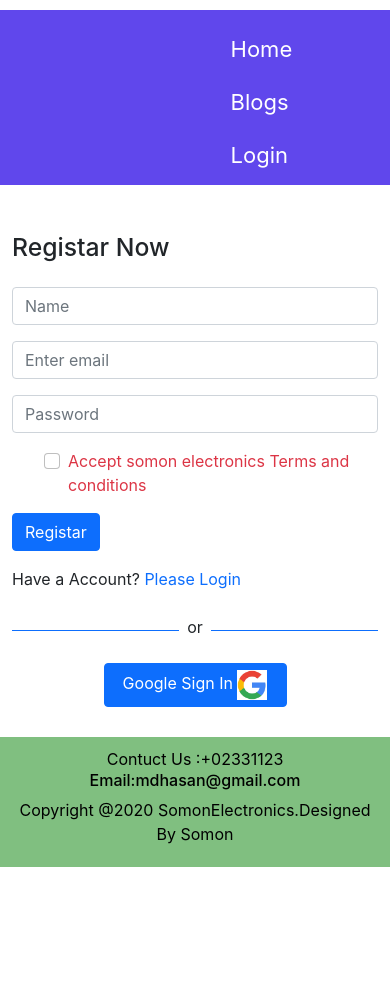
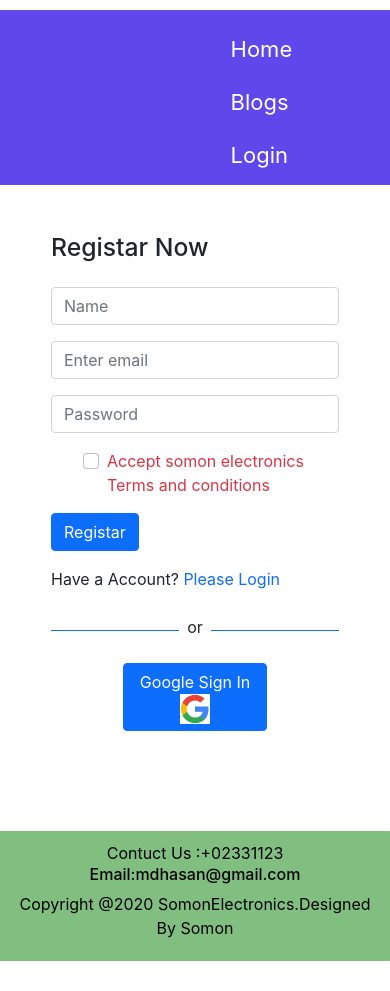
Before and after one commit to msomon/electronics-warehouse-management-clint, a React (Create React App) app: page /registar in a window 390 px wide. Before the commit the page ends 897 px from the top, so only its background shows below. Built offline with nearby package versions, Linux system fonts and the light colour scheme; no server answers.

Commit message:
responsive nav

```diff
--- a/src/Component/Home/Login/Login.css
+++ b/src/Component/Home/Login/Login.css
@@ -5,6 +5,8 @@
 
 @media(min-width:350px)and (max-width:680px){
 
-
+.form{
+  width:80%!important;
+}
 
 }
--- a/src/Component/Home/Login/Login.js
+++ b/src/Component/Home/Login/Login.js
@@ -57,7 +57,7 @@ navigate('/registar')
 }
 
   return (
-    <div className='container mx-auto w-80 mt-5 form'>
+    <div className='container mx-auto w-50 mt-5 form'>
       <h1 className='text-primary text-center'> Please login </h1>
       <Form onSubmit={handleLogin}>
   <Form.Group className="mb-3" controlId="formBasicEmail">
--- a/src/Component/Home/Registar/Registar.js
+++ b/src/Component/Home/Registar/Registar.js
@@ -47,7 +47,7 @@ import Loading from '../RequireAuth/Loading/Loading';
       }
 
     return (
-      <div className='container mx-auto w-80 mt-5 '>
+      <div className='container mx-auto w-50 mt-5 form'>
         <h2 className='mt-2 mb-4'>Registar Now</h2>
         <Form onSubmit={registar}>
         <Form.Group className="mb-3" controlId="formBasicname">
```
